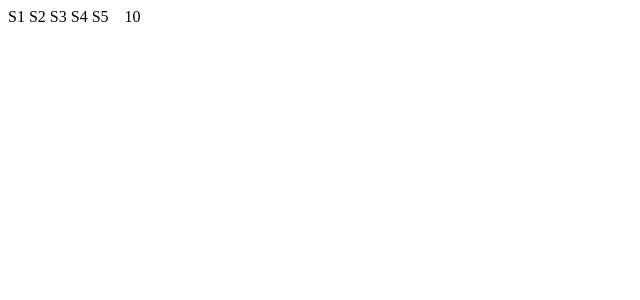
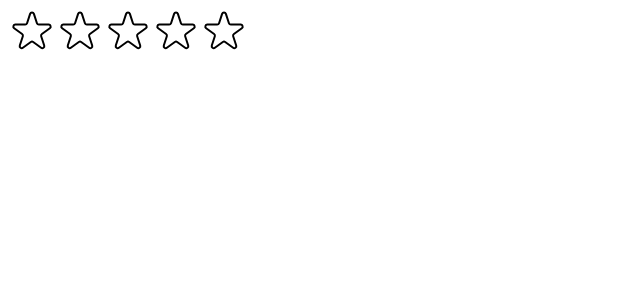
Before and after one commit to rafsun-riad/react-learning-app-usePopcorn, a React (Create React App) app: page / in a window 1280 px wide. Shown: the top 300 px of the page, without its empty margins (0-640 px from the left). Built offline with nearby package versions, Linux system fonts and the light colour scheme.

Commit message:
working with rating

```diff
--- a/src/StarRating.js
+++ b/src/StarRating.js
@@ -1,3 +1,5 @@
+import { useState } from 'react';
+
 const containerStyle = {
 	display: 'flex',
 	alignItems: 'center',
@@ -6,7 +8,6 @@
 
 const starContainerStyle = {
 	display: 'flex',
-	gap: '4px',
 };
 
 const textStyle = {
@@ -15,14 +16,104 @@
 };
 
 export default function StarRating({ maxRating = 5 }) {
+	const [rating, setRating] = useState(0);
+	const [tempRating, setTempRating] = useState(0);
+	function handleRating(rating) {
+		setRating(rating);
+	}
 	return (
 		<div style={containerStyle}>
 			<div style={starContainerStyle}>
 				{Array.from({ length: maxRating }, (_, i) => (
-					<span>S{i + 1}</span>
+					<Star
+						key={i}
+						full={
+							tempRating ? tempRating >= i + 1 : rating >= i + 1
+						}
+						onRate={() => handleRating(i + 1)}
+						onHoverIn={() => setTempRating(i + 1)}
+						onHoverOut={() => setTempRating(0)}
+					/>
 				))}
 			</div>
-			<p style={textStyle}>10</p>
+			<p style={textStyle}>{tempRating || rating || ''}</p>
 		</div>
 	);
 }
+
+const starStyle = {
+	width: '48px',
+	height: '48px',
+	display: 'block',
+	cursor: 'pointer',
+};
+
+function Star({ onRate, full, onHoverIn, onHoverOut }) {
+	return (
+		<span
+			role="button"
+			style={starStyle}
+			onClick={onRate}
+			onMouseEnter={onHoverIn}
+			onMouseLeave={onHoverOut}
+		>
+			{full ? (
+				<svg
+					xmlns="http://www.w3.org/2000/svg"
+					viewBox="0 0 20 20"
+					fill="#000"
+					stroke="#000"
+				>
+					<path d="M9.049 2.927c.3-.921 1.603-.921 1.902 0l1.07 3.292a1 1 0 00.95.69h3.462c.969 0 1.371 1.24.588 1.81l-2.8 2.034a1 1 0 00-.364 1.118l1.07 3.292c.3.921-.755 1.688-1.54 1.118l-2.8-2.034a1 1 0 00-1.175 0l-2.8 2.034c-.784.57-1.838-.197-1.539-1.118l1.07-3.292a1 1 0 00-.364-1.118L2.98 8.72c-.783-.57-.38-1.81.588-1.81h3.461a1 1 0 00.951-.69l1.07-3.292z" />
+				</svg>
+			) : (
+				<svg
+					xmlns="http://www.w3.org/2000/svg"
+					fill="none"
+					viewBox="0 0 24 24"
+					stroke="#000"
+				>
+					<path
+						strokeLinecap="round"
+						strokeLinejoin="round"
+						strokeWidth="{2}"
+						d="M11.049 2.927c.3-.921 1.603-.921 1.902 0l1.519 4.674a1 1 0 00.95.69h4.915c.969 0 1.371 1.24.588 1.81l-3.976 2.888a1 1 0 00-.363 1.118l1.518 4.674c.3.922-.755 1.688-1.538 1.118l-3.976-2.888a1 1 0 00-1.176 0l-3.976 2.888c-.783.57-1.838-.197-1.538-1.118l1.518-4.674a1 1 0 00-.363-1.118l-3.976-2.888c-.784-.57-.38-1.81.588-1.81h4.914a1 1 0 00.951-.69l1.519-4.674z"
+					/>
+				</svg>
+			)}
+		</span>
+	);
+}
+
+/*
+FULL STAR
+
+<svg
+  xmlns="http://www.w3.org/2000/svg"
+  viewBox="0 0 20 20"
+  fill="#000"
+  stroke="#000"
+>
+  <path
+    d="M9.049 2.927c.3-.921 1.603-.921 1.902 0l1.07 3.292a1 1 0 00.95.69h3.462c.969 0 1.371 1.24.588 1.81l-2.8 2.034a1 1 0 00-.364 1.118l1.07 3.292c.3.921-.755 1.688-1.54 1.118l-2.8-2.034a1 1 0 00-1.175 0l-2.8 2.034c-.784.57-1.838-.197-1.539-1.118l1.07-3.292a1 1 0 00-.364-1.118L2.98 8.72c-.783-.57-.38-1.81.588-1.81h3.461a1 1 0 00.951-.69l1.07-3.292z"
+  />
+</svg>
+
+
+EMPTY STAR
+
+<svg
+  xmlns="http://www.w3.org/2000/svg"
+  fill="none"
+  viewBox="0 0 24 24"
+  stroke="#000"
+>
+  <path
+    strokeLinecap="round"
+    strokeLinejoin="round"
+    strokeWidth="{2}"
+    d="M11.049 2.927c.3-.921 1.603-.921 1.902 0l1.519 4.674a1 1 0 00.95.69h4.915c.969 0 1.371 1.24.588 1.81l-3.976 2.888a1 1 0 00-.363 1.118l1.518 4.674c.3.922-.755 1.688-1.538 1.118l-3.976-2.888a1 1 0 00-1.176 0l-3.976 2.888c-.783.57-1.838-.197-1.538-1.118l1.518-4.674a1 1 0 00-.363-1.118l-3.976-2.888c-.784-.57-.38-1.81.588-1.81h4.914a1 1 0 00.951-.69l1.519-4.674z"
+  />
+</svg>
+
+*/
```
